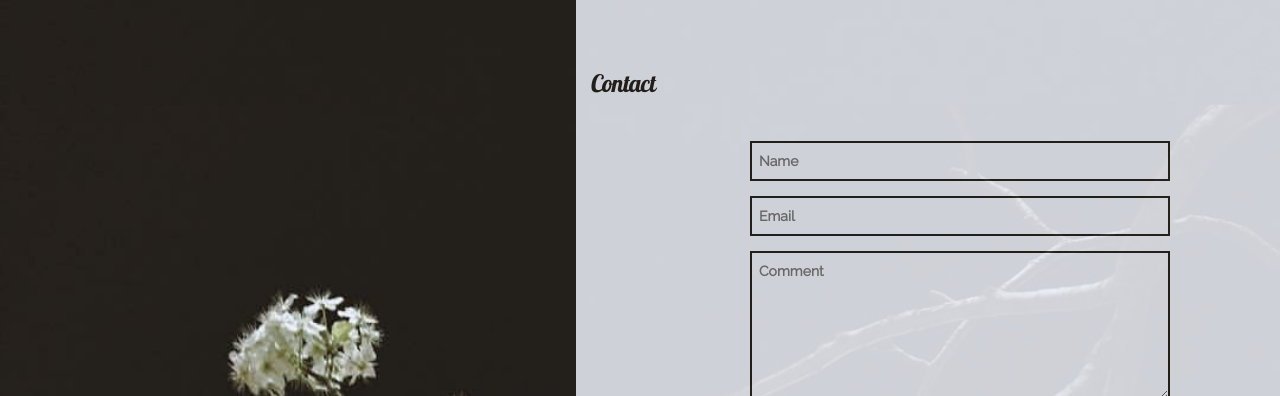
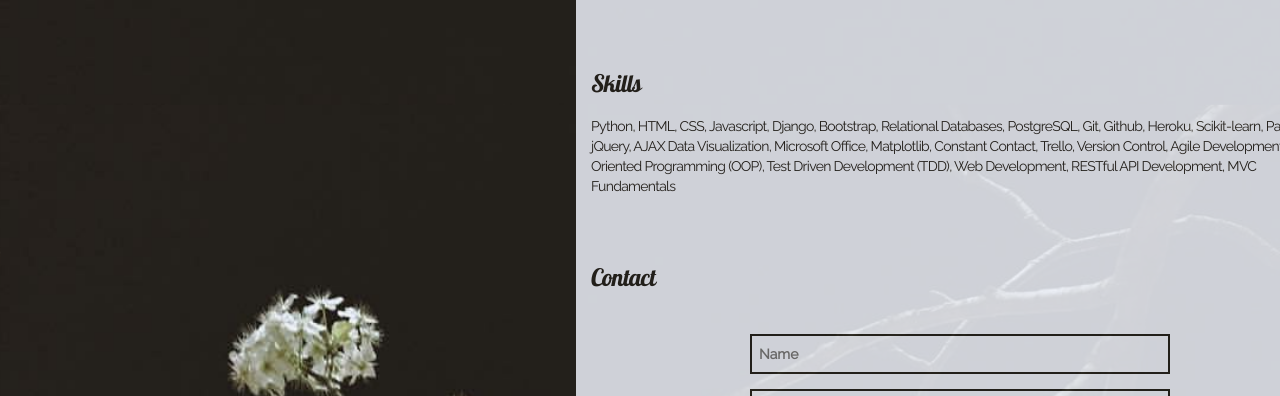
Before and after one commit to tarakdavis/port, a plain HTML site: page index.html in a window 1280 px wide. Shown: the part 854-1250 px from the top of the page. Drawn offline with nearby package versions, Linux system fonts and the light colour scheme.

Commit message:
Added skills

```diff
--- a/css/style.css
+++ b/css/style.css
@@ -93,7 +93,7 @@ padding:30px;
     color: #E7EAE5;
     text-align: center;
 }
-#about, #projects, #contact {
+#about, #projects, #contact, #skills {
     padding-top: 1cm;
     padding-bottom: 0.25cm;
 }
--- a/index.html
+++ b/index.html
@@ -67,8 +67,20 @@
                                 <a href='https://github.com/tarakdavis/text-classifier'><img id='portfolios' src='images/babble.png' /></a>
                             </div>
                         </div>
+                        <div id='skills'>
+                            <h3>Skills</h3>
+                        </div>
+                    <p>
 
-                        </p>
+                      Python, HTML, CSS, Javascript, Django, Bootstrap, Relational
+                      Databases, PostgreSQL, Git, Github, Heroku, Scikit-learn,
+                      Pandas, jQuery, AJAX Data Visualization,  Microsoft Office,
+                      Matplotlib, Constant Contact, Trello, Version Control,
+                      Agile Development, Object Oriented Programming (OOP),
+                      Test Driven Development (TDD), Web Development, RESTful API
+                      Development, MVC Fundamentals
+
+                    </p>
                         <div id='contact'>
                             <h3>Contact</h3></p>
                           </div>
```
